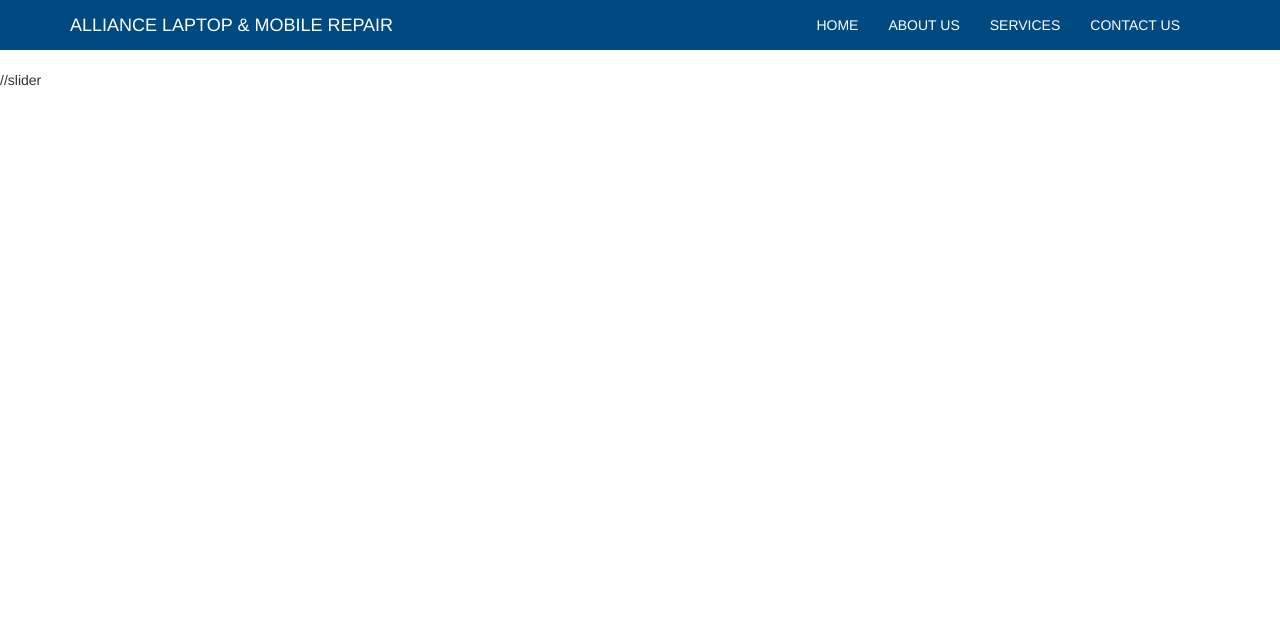
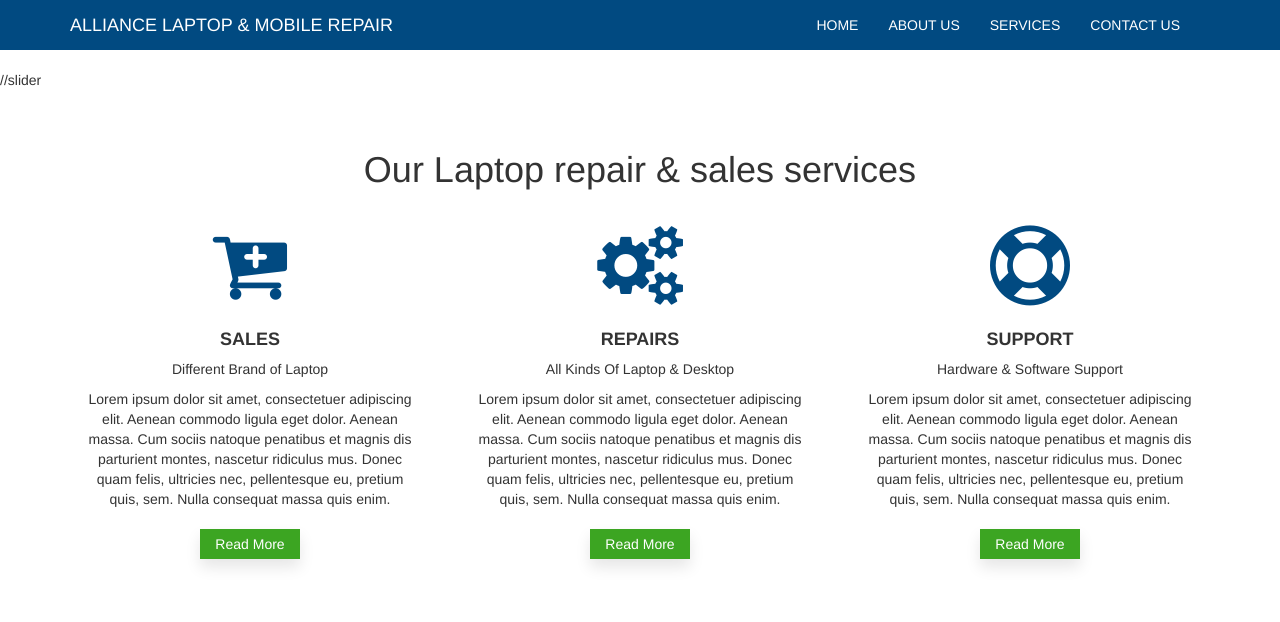
Before and after one commit to kitenepal/alliancelaptoprepair, a plain HTML site: page index.html in a window 1280 px wide. Drawn offline with nearby package versions, Linux system fonts and the light colour scheme.

Commit message:
created services section

```diff
--- a/index.html
+++ b/index.html
@@ -9,6 +9,9 @@
 	<title>Alliance : Laptop and Mobile Repair</title>
 	<link rel="icon" href="https://alliancelaptoptraining.com.np/front/img/logo.png">
 	<link rel="stylesheet" type="text/css" href="stylesheets/kitenepal/kitenepal.min.css">
+	<script src="https://ajax.googleapis.com/ajax/libs/jquery/3.3.1/jquery.min.js"></script>
+  <script src="https://maxcdn.bootstrapcdn.com/bootstrap/3.3.7/js/bootstrap.min.js"></script>
+  <link href="https://maxcdn.bootstrapcdn.com/font-awesome/4.7.0/css/font-awesome.min.css" rel="stylesheet" integrity="sha384-wvfXpqpZZVQGK6TAh5PVlGOfQNHSoD2xbE+QkPxCAFlNEevoEH3Sl0sibVcOQVnN" crossorigin="anonymous">
 	<link rel="stylesheet" type="text/css" href="stylesheets/main.css">
 </head>
 <body>
@@ -37,6 +40,41 @@
 <section class="slider">
 	//slider
 </section>
-
+	<!-- Services -->
+	<section class="services section-padding">
+		<div class="container">
+			<div class="row">
+				<h1 class="text-center">Our Laptop repair & sales services</h1>
+				<div class="col-md-4">
+					<div class="services--item">
+						<i class="fa fa-cart-plus"></i>
+						<h4>Sales</h4>
+						<p>Different Brand of Laptop</p>
+						<p>Lorem ipsum dolor sit amet, consectetuer adipiscing elit. Aenean commodo ligula eget dolor. Aenean massa. Cum sociis natoque penatibus et magnis dis parturient montes, nascetur ridiculus mus. Donec quam felis, ultricies nec, pellentesque eu, pretium quis, sem. Nulla consequat massa quis enim.</p>
+						<a href="#"><button class="btn primary-btn">Read More</button></a>
+					</div>
+				</div>
+				<div class="col-md-4">
+					<div class="services--item">
+						<i class="fa fa-cogs"></i>
+						<h4>Repairs</h4>
+						<p>All Kinds Of Laptop & Desktop</p>
+						<p>Lorem ipsum dolor sit amet, consectetuer adipiscing elit. Aenean commodo ligula eget dolor. Aenean massa. Cum sociis natoque penatibus et magnis dis parturient montes, nascetur ridiculus mus. Donec quam felis, ultricies nec, pellentesque eu, pretium quis, sem. Nulla consequat massa quis enim.</p>
+						<a href="#"><button class="btn primary-btn">Read More</button></a>
+					</div>
+				</div>
+				<div class="col-md-4">
+					<div class="services--item">
+						<i class="fa fa-support"></i>
+						<h4>SUPPORT</h4>
+						<p>Hardware & Software Support</p>
+						<p>Lorem ipsum dolor sit amet, consectetuer adipiscing elit. Aenean commodo ligula eget dolor. Aenean massa. Cum sociis natoque penatibus et magnis dis parturient montes, nascetur ridiculus mus. Donec quam felis, ultricies nec, pellentesque eu, pretium quis, sem. Nulla consequat massa quis enim.</p>
+						<a href="#"><button class="btn primary-btn">Read More</button></a>
+					</div>
+				</div>
+			</div>
+		</div>
+	</section>
+	<!-- /Services -->
 </body>
 </html>
--- a/sass/base/_base.scss
+++ b/sass/base/_base.scss
@@ -0,0 +1,30 @@
+
+// section padding
+.section-padding{
+	padding: 40px 0;
+}
+// primary button
+.primary-btn{
+	background-color: $btndark;
+	color: #fff;
+	border: 0px;
+	border-radius: 0px;
+	outline: 0px;
+	padding: 5px 15px;
+	margin: 10px 0px;
+	box-shadow: 0px 8px 15px rgba(0, 0, 0, 0.1);
+  transition: all 0.3s ease 0s;
+	&:hover{
+		background-color: $btnprimary;
+		cursor: pointer;
+	  box-shadow: 0px 4px 5px rgba(17, 17, 17, 0.4);
+	  transform: translateY(-7px);
+	  color: #fff;
+	}
+	&:active{
+		border-radius: 0px;
+		-moz-box-shadow:    inset 0 0 2px $dark-primary;
+		-webkit-box-shadow: inset 0 0 2px $dark-primary;
+		box-shadow:         inset 0 0 2px $dark-primary;
+	}
+}
--- a/sass/base/_variable.scss
+++ b/sass/base/_variable.scss
@@ -1,2 +1,8 @@
-$primary-color:#014a81;
-$secondary-color: #3ca522;
+//Colors
+$primary-color: #014a81;
+$secondary-color: #e5ec12;
+$btnprimary: #2c8715;
+$btndark: #3ca522;
+
+$faded-primary: #2189d3;
+$dark-primary: #003860;
--- a/sass/main.scss
+++ b/sass/main.scss
@@ -1,2 +1,4 @@
 @import "base/variable";
+@import "base/base";
 @import "module/navbar";
+@import "module/services";
--- /dev/null
+++ b/sass/module/_services.scss
@@ -0,0 +1,16 @@
+.services{
+	&--item{
+		text-align: center;
+		padding: 10px;
+		i{
+			font-size: 80px;
+			color: $primary-color;
+			margin: 15px;
+		}
+		h4{
+			text-transform: uppercase;
+			font-weight: bold;
+
+		}
+	}
+}
```
Also changed, not shown: stylesheets/main.css.
